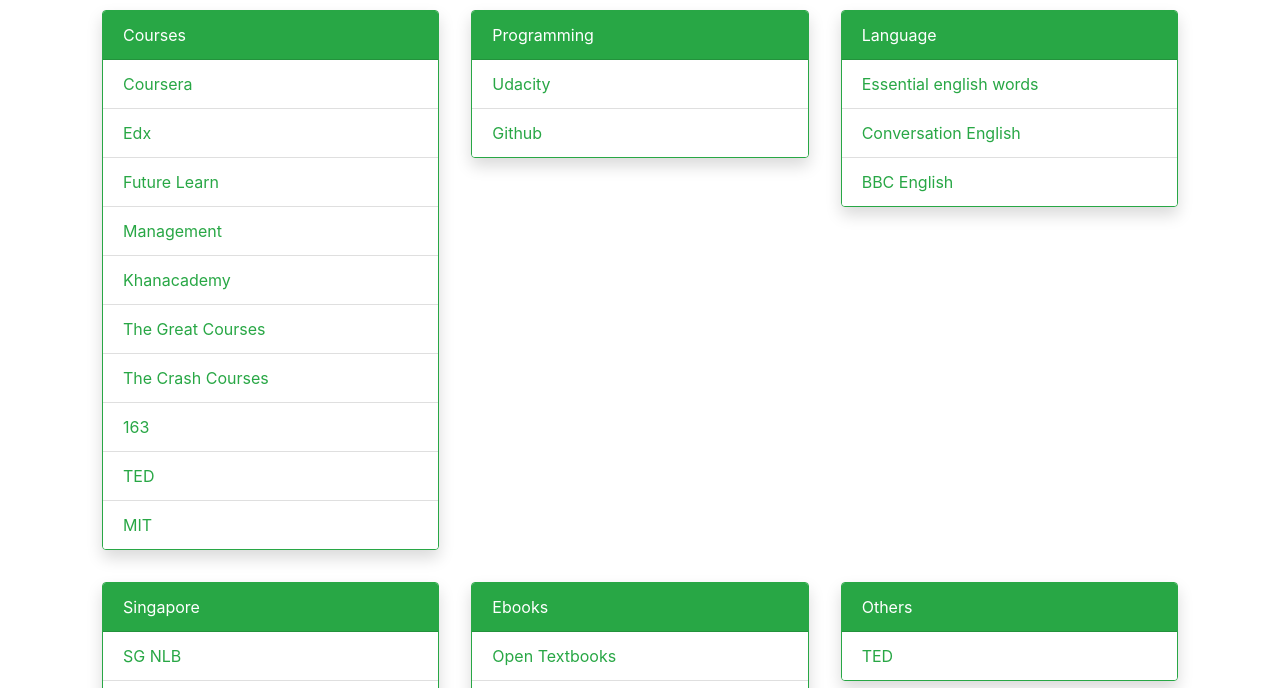
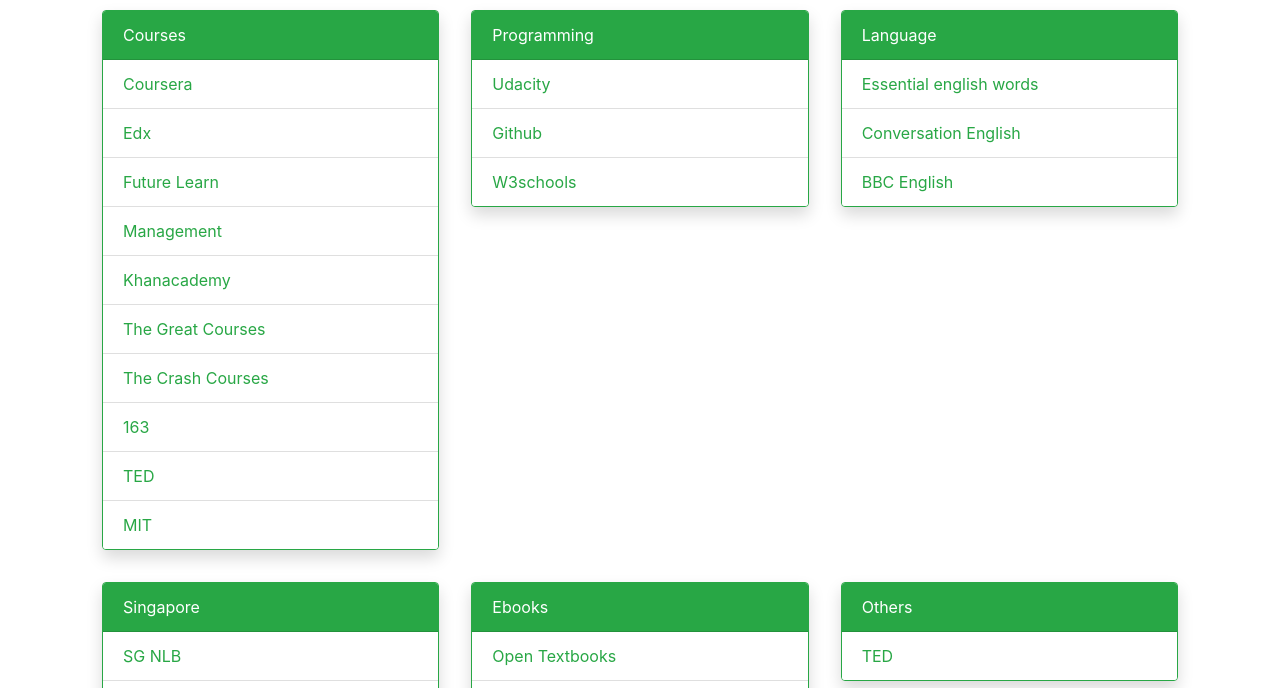
Before and after one commit to fulinme/Topswebsitetolearn, a plain HTML site: page index.html in a window 1280 px wide. Shown: the part 112-800 px from the top of the page. Drawn offline with nearby package versions, Linux system fonts and the light colour scheme.

Commit message:
add w3cshool

```diff
--- a/index.html
+++ b/index.html
@@ -69,8 +69,7 @@
             <ul class="list-group list-group-flush">
                 <li class="list-group-item"><a href="https://www.udacity.com/" class="card-link text-success">Udacity</a></li>
                 <li class="list-group-item"><a href="https://github.com/" class="card-link text-success">Github</a></li>
-
-
+                <li class="list-group-item"><a href="https://www.w3schools.com/js/" class="card-link text-success">W3schools</a></li>
             </ul>
         </div>
         <div class="col-12 col-sm  card border-success shadow h-50 mt-4 mt-sm-0 p-0 mx-sm-3">
```
